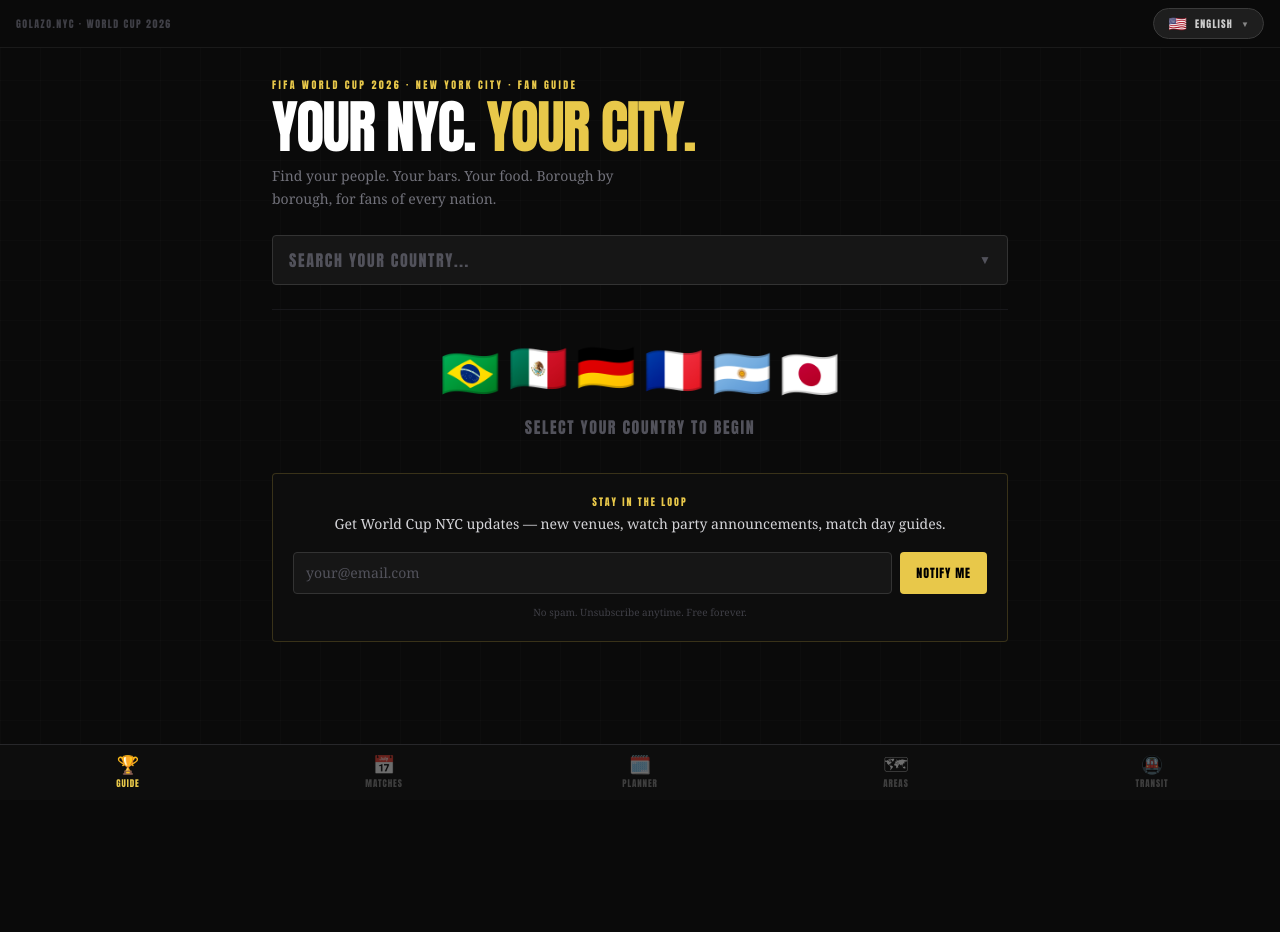
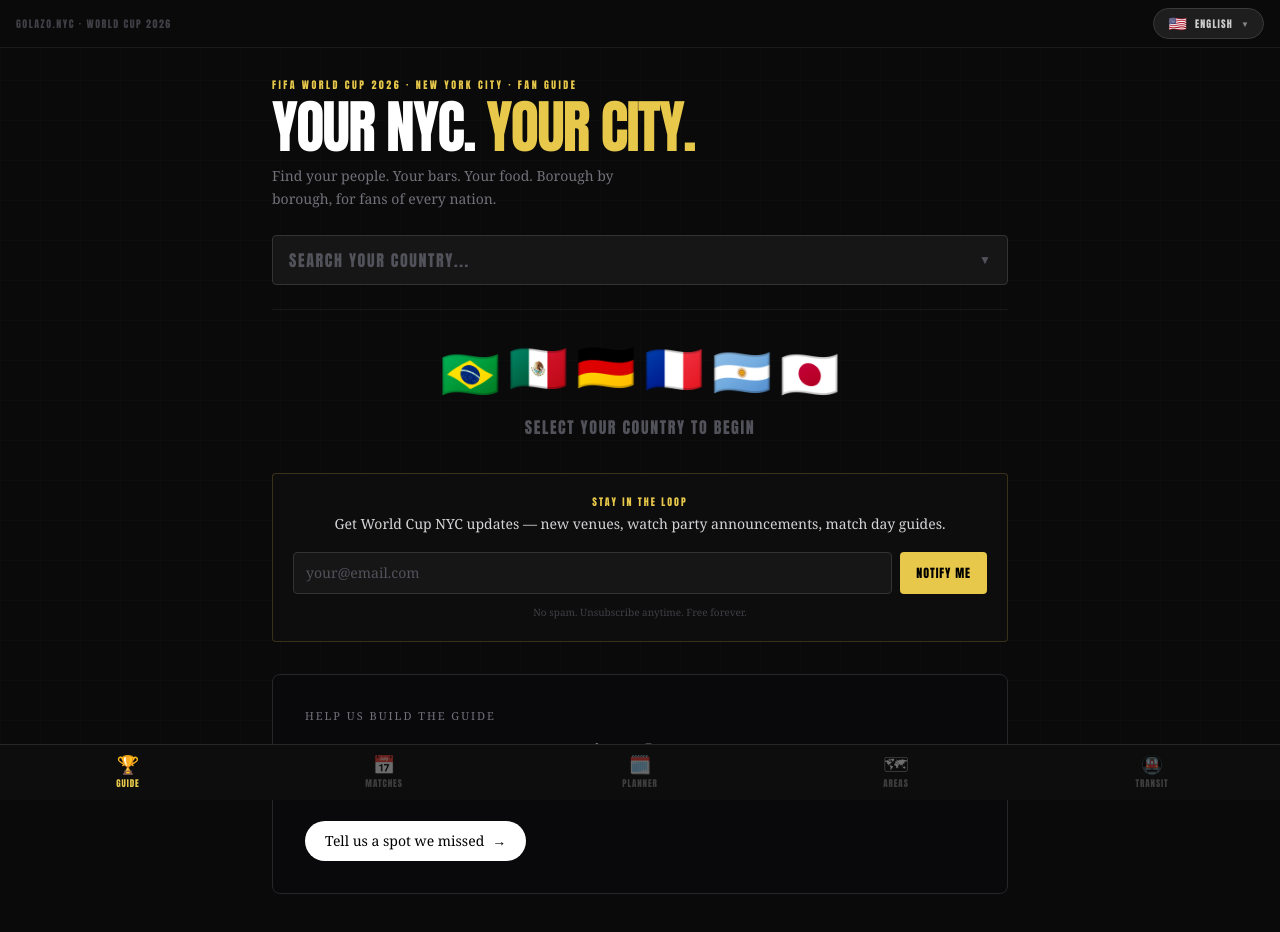
Before and after one commit to mrandrewault/fifa-nyc-guide, a Next.js app: page / in a window 1280 px wide. Shown: the top 932 px of the page. Before the commit the page ends 800 px from the top, so only its background shows below. Built offline with nearby package versions, Linux system fonts and the light colour scheme.

Commit message:
Update GuideTab.tsx

```diff
--- a/src/components/guide/GuideTab.tsx
+++ b/src/components/guide/GuideTab.tsx
@@ -9,6 +9,7 @@
 import VenueList from '@/components/shared/VenueList';
 import EmailSignup from '@/components/shared/EmailSignup';
 import MySpots from '@/components/shared/MySpots';
+import SubmitVenueCTA from '@/components/SubmitVenueCTA';
 
 const MapView = dynamic(() => import('@/components/shared/MapView'), {
   ssr: false,
@@ -292,6 +293,9 @@
             </div>
           )}
 
+          {/* Submit a venue CTA — context-aware, pre-fills the country */}
+          <SubmitVenueCTA country={selected.name} />
+
           {/* My Spots */}
           <MySpots accent={accent} filterCountry={selected.name} />
 
@@ -318,6 +322,12 @@
           <div className="mt-8">
             <EmailSignup />
           </div>
+
+          {/* Submit a venue CTA — generic, no country pre-fill on home screen */}
+          <div className="mt-6 text-left">
+            <SubmitVenueCTA />
+          </div>
+
           <style>{`@keyframes float { from { transform: translateY(0); } to { transform: translateY(-8px); } }`}</style>
         </div>
       )}
```
